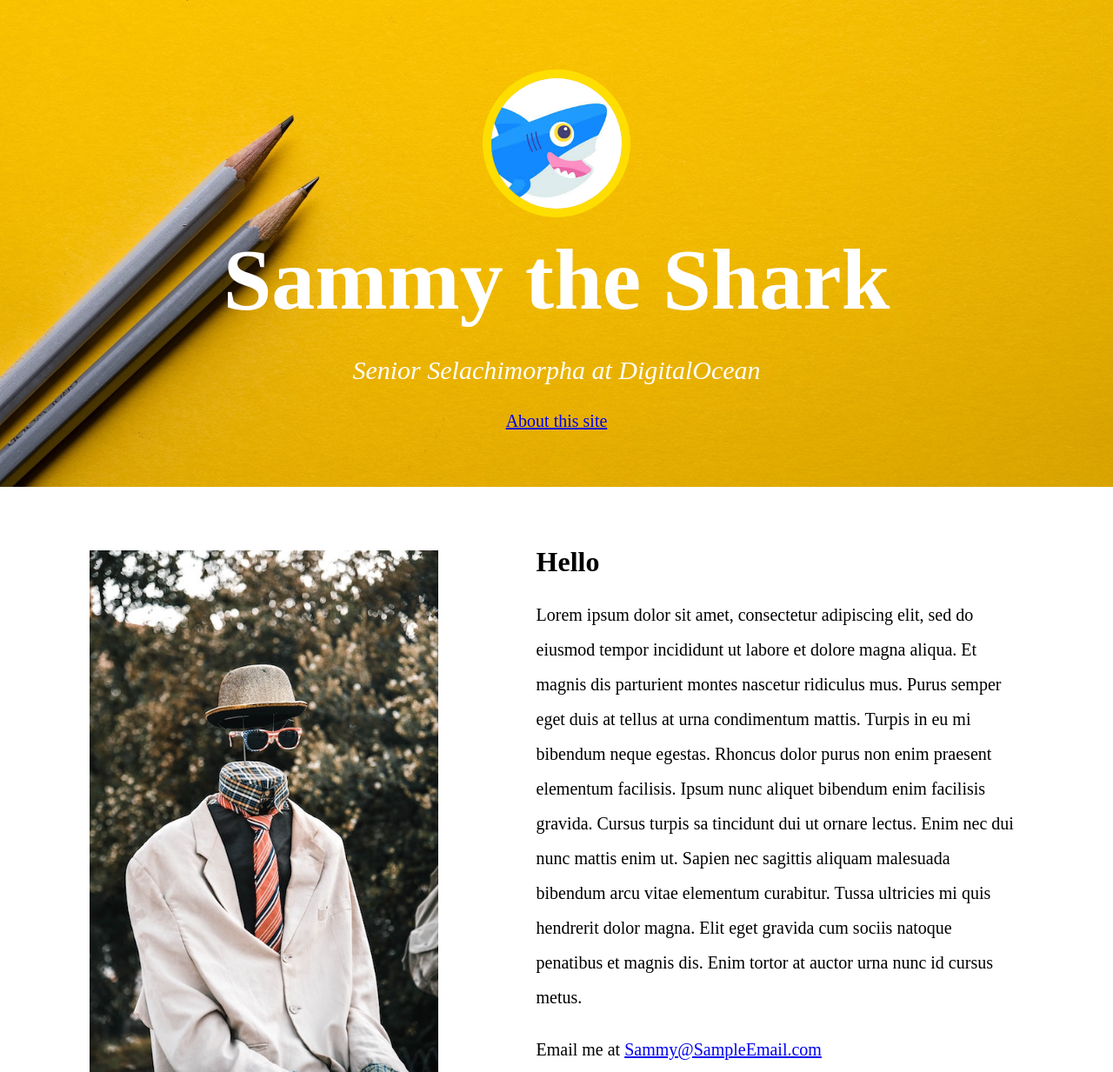
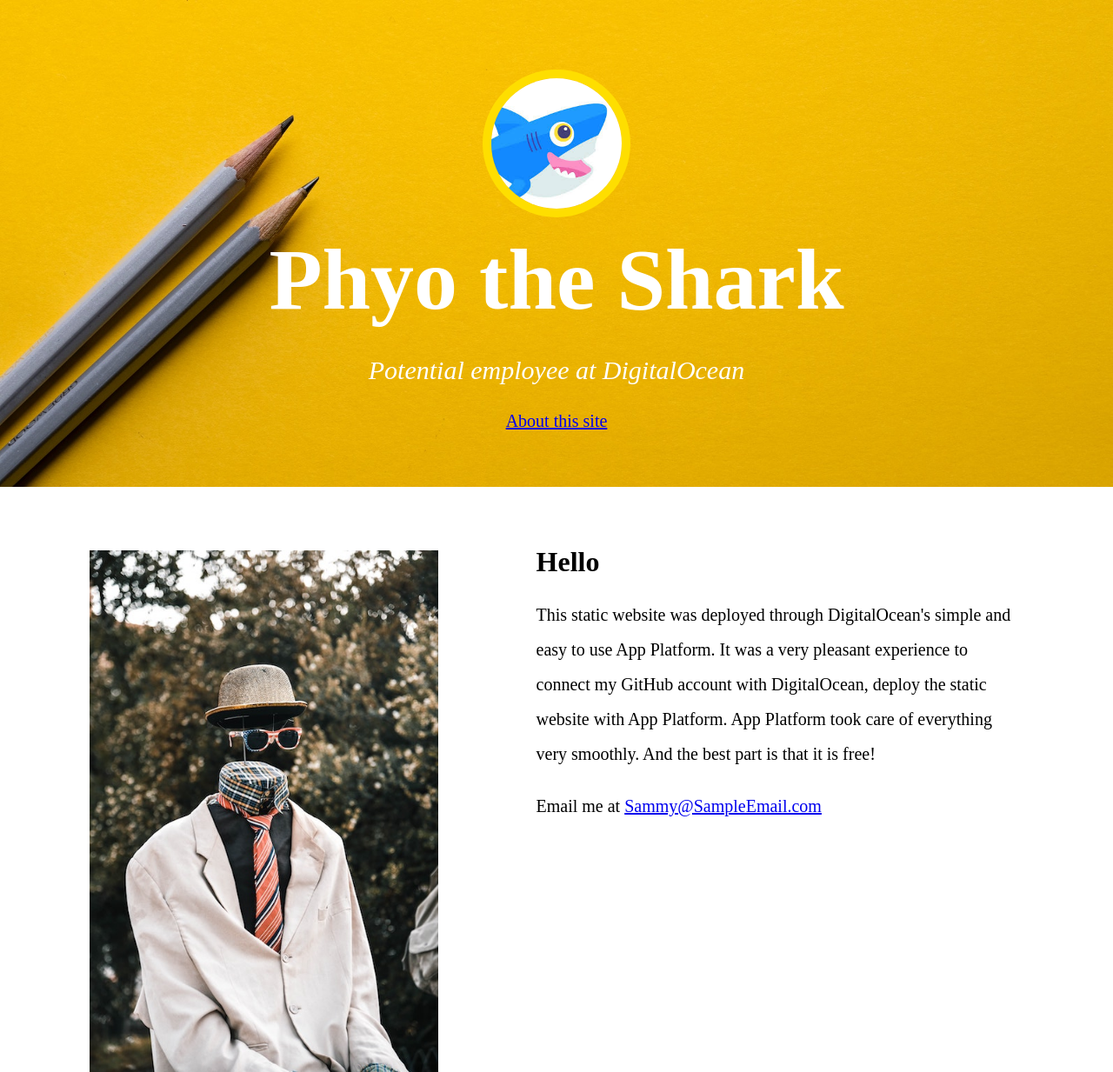
Before and after one commit to Phyo-Thant-Aung/digital-ocean-static-site, a plain HTML site: page index.html in a window 1280 px wide. Shown: the top 1233 px of the page at 87% size. Drawn offline with Linux system fonts and the light colour scheme.

Commit message:
Updated content
Updated the content of the website

```diff
--- a/index.html
+++ b/index.html
@@ -26,8 +26,8 @@
   <div style="background-image: url('images/background.jpg');
   background-size: cover; height:480px; padding-top:80px; text-align:center;">
     <img src="images/small-profile.jpeg" style="height:150px; border-radius: 50%; border: 10px solid #FEDE00;" alt="This is a small profile image of Digital Ocean’s mascot, a blue smiling shark." >
-    <h1 style="font-size:100px; color:white; margin:10px;">Sammy the Shark</h1>
-    <p style="font-size:30px; color: white;"><em>Senior Selachimorpha at DigitalOcean</em></p>
+    <h1 style="font-size:100px; color:white; margin:10px;">Phyo the Shark</h1>
+    <p style="font-size:30px; color: white;"><em>Potential employee at DigitalOcean</em></p>
     <p style="font-size: 20px; color:#1F9AFE;"><a href="about.html">About this site</a></p>
   </div>
 
@@ -41,10 +41,7 @@
         <h1>
           Hello </h1>
         <p style="line-height: 2.0; font-size:20px;">
-          Lorem ipsum dolor sit amet, consectetur adipiscing elit, sed do eiusmod tempor incididunt ut labore et dolore magna aliqua. Et magnis dis parturient montes nascetur ridiculus mus. Purus semper eget duis at tellus at urna condimentum
-          mattis. Turpis in eu mi bibendum neque egestas. Rhoncus dolor purus non enim praesent elementum facilisis. Ipsum nunc aliquet bibendum enim facilisis gravida. Cursus turpis sa tincidunt dui ut ornare lectus. Enim nec dui nunc mattis
-          enim ut. Sapien nec sagittis aliquam malesuada bibendum arcu vitae elementum curabitur. Tussa ultricies mi quis hendrerit dolor magna. Elit eget gravida cum sociis natoque penatibus et magnis dis. Enim tortor at auctor urna nunc id
-          cursus metus. </p>
+          This static website was deployed through DigitalOcean's simple and easy to use App Platform. It was a very pleasant experience to connect my GitHub account with DigitalOcean, deploy the static website with App Platform. App Platform took care of everything very smoothly. And the best part is that it is free! </p>
         <p style="line-height: 2.0; font-size:20px;">
           Email me at <a href="mailto:Sammy@SampleEmail.com">Sammy@SampleEmail.com </a></p>
       </td>
```
Also changed, not shown: about.html (+1 -1 lines).
